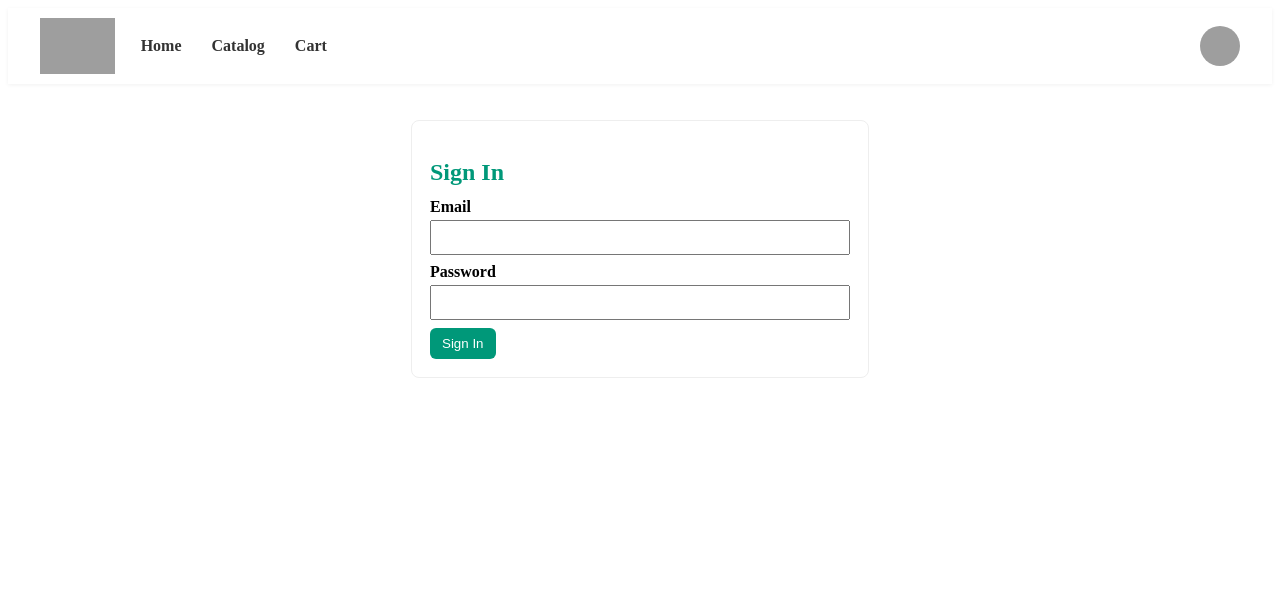
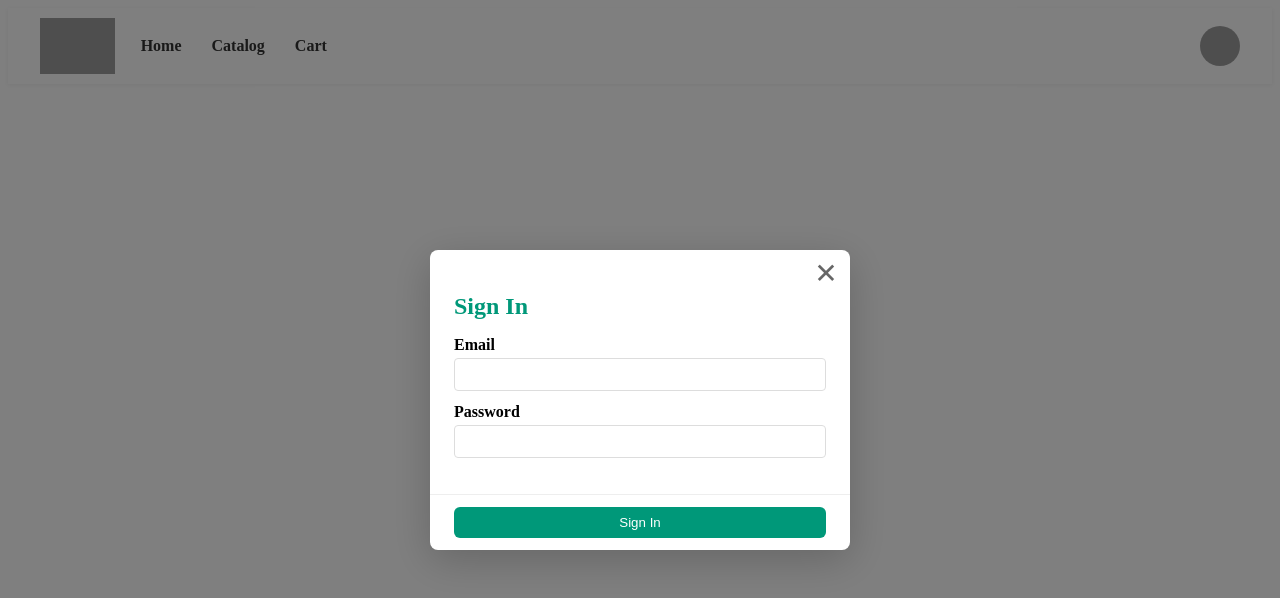
Before and after one commit to LazzouziYoussefEtu/TP_Angular_WebFullStack, an Angular app: page /signin in a window 1280 px wide. Shown: the top 598 px of the page. Built offline with nearby package versions, Linux system fonts and the light colour scheme; grey boxes are pictures that could not be loaded.

Commit message:
ADDED FEATURES added : signinComponent, registerComponent, loginService

```diff
--- a/src/app/models/User.ts
+++ b/src/app/models/User.ts
@@ -68,7 +68,7 @@ export interface IUser {
   }
 
   let user: User = new User("APLLLK");
-  user.lastName = "Chaimae"
+  user.lastName = "Youssef"
   user.firstName = "Angular"
   user.userType = userType.Admin
 
--- a/src/app/register/register.component.css
+++ b/src/app/register/register.component.css
@@ -1,14 +1,123 @@
-.register-container {
-  max-width: 420px;
-  margin: 36px auto;
-  padding: 18px;
-  border: 1px solid #eee;
-  border-radius: 8px;
-  background: white;
+.overlay {
+  position: fixed;
+  top: 0;
+  left: 0;
+  right: 0;
+  bottom: 0;
+  background: rgba(0, 0, 0, 0.5);
+  display: flex;
+  align-items: center;
+  justify-content: center;
+  z-index: 1000;
 }
 
-.register-container h2 { color: #009879; margin-bottom: 12px; }
-.register-container label { display: block; margin-bottom: 8px; font-weight: 600; }
-.register-container input { width: 100%; padding: 8px; margin-top: 4px; box-sizing: border-box; }
-.register-container button { background: #009879; color: white; border: none; padding: 8px 12px; border-radius: 6px; cursor: pointer; }
-.message { margin-top: 12px; color: #333; }
+.modal {
+  position: relative;
+  background: white;
+  max-width: 420px;
+  border-radius: 8px;
+  box-shadow: 0 4px 6px rgba(0, 0, 0, 0.1);
+  animation: slideIn 0.3s ease-out;
+}
+
+@keyframes slideIn {
+  from {
+    opacity: 0;
+    transform: translateY(-50px);
+  }
+  to {
+    opacity: 1;
+    transform: translateY(0);
+  }
+}
+
+.close {
+  position: absolute;
+  top: 8px;
+  right: 8px;
+  background: transparent;
+  border: none;
+  font-size: 24px;
+  cursor: pointer;
+  padding: 4px 8px;
+  color: #666;
+  border-radius: 4px;
+  transition: background-color 0.2s;
+}
+
+.close:hover {
+  background-color: #f0f0f0;
+  color: #333;
+}
+
+.body {
+  padding: 24px;
+}
+
+.body h2 {
+  color: #009879;
+  margin-bottom: 16px;
+  margin-top: 0;
+}
+
+.body form {
+  display: flex;
+  flex-direction: column;
+  gap: 12px;
+}
+
+.body label {
+  display: block;
+  font-weight: 600;
+  color: #333;
+  margin-bottom: 4px;
+}
+
+.body input {
+  width: 100%;
+  padding: 8px 12px;
+  border: 1px solid #ccc;
+  border-radius: 4px;
+  box-sizing: border-box;
+  font-size: 14px;
+}
+
+.body input:focus {
+  outline: none;
+  border-color: #009879;
+  box-shadow: 0 0 4px rgba(0, 152, 121, 0.3);
+}
+
+.message {
+  color: #d9534f;
+  font-size: 13px;
+  margin-top: 8px;
+  padding: 8px;
+  background-color: #f8d7da;
+  border-radius: 4px;
+}
+
+.bottom-bar {
+  display: flex;
+  justify-content: flex-end;
+  gap: 8px;
+  padding: 12px 24px;
+  border-top: 1px solid #eee;
+  background-color: #f9f9f9;
+  border-radius: 0 0 8px 8px;
+}
+
+.submit {
+  background: #009879;
+  color: white;
+  border: none;
+  padding: 8px 16px;
+  border-radius: 4px;
+  cursor: pointer;
+  font-weight: 600;
+  transition: background-color 0.2s;
+}
+
+.submit:hover {
+  background-color: #007a5f;
+}
--- a/src/app/register/register.component.html
+++ b/src/app/register/register.component.html
@@ -1,5 +1,8 @@
-<div class="register-container">
-  <h2>Register</h2>
+<div class="overlay">
+  <div class="modal">
+    <button class="close" (click)="close()">✕</button>
+    <div class="body">
+      <h2>Create Account</h2>
       <form>
         <label>
           First Name
@@ -17,8 +20,11 @@
           Password
           <input type="password" [(ngModel)]="password" name="password" />
         </label>
-    <button type="button" (click)="register()">Register</button>
+        <p class="message" *ngIf="message">{{ message }}</p>
       </form>
-
-  <p class="message" *ngIf="message">{{ message }}</p>
     </div>
+    <div class="bottom-bar">
+      <button class="submit" type="button" (click)="register()">Register</button>
+    </div>
+  </div>
+</div>
--- a/src/app/register/register.component.ts
+++ b/src/app/register/register.component.ts
@@ -1,11 +1,12 @@
 import { Component } from '@angular/core';
 import { CommonModule } from '@angular/common';
 import { FormsModule } from '@angular/forms';
+import { Router } from '@angular/router';
 import { UserService } from '../services/user.service';
 
 /**
  * RegisterComponent
- * Standalone form component allowing new user registration.
+ * Standalone form component allowing new user registration as a modal.
  */
 @Component({
   selector: 'app-register',
@@ -21,7 +22,12 @@ export class RegisterComponent {
   password: string = '';
   message: string | null = null;
 
-  constructor(private userService: UserService) {}
+  constructor(private userService: UserService, private router: Router) {}
+
+  /** Close the modal and navigate back */
+  close() {
+    this.router.navigate(['/home']);
+  }
 
   /** Register a new user with provided details */
   register() {
@@ -40,10 +46,13 @@ export class RegisterComponent {
     this.userService.signIn(newUserId);
     this.message = 'Registered and signed in successfully!';
 
-    // Clear form
-    this.firstName = '';
-    this.lastName = '';
-    this.email = '';
-    this.password = '';
+    // Clear form and navigate after delay
+    setTimeout(() => {
+      this.firstName = '';
+      this.lastName = '';
+      this.email = '';
+      this.password = '';
+      this.router.navigate(['/home']);
+    }, 1000);
   }
 }
--- a/src/app/signin/signin.component.css
+++ b/src/app/signin/signin.component.css
@@ -1,14 +1,71 @@
-.signin-container {
-  max-width: 420px;
-  margin: 36px auto;
-  padding: 18px;
-  border: 1px solid #eee;
-  border-radius: 8px;
-  background: white;
+.overlay {
+  position: fixed;
+  top: 0;
+  left: 0;
+  right: 0;
+  bottom: 0;
+  background: rgba(0, 0, 0, 0.5);
+  display: flex;
+  align-items: center;
+  justify-content: center;
+  z-index: 1000;
 }
 
-.signin-container h2 { color: #009879; margin-bottom: 12px; }
-.signin-container label { display: block; margin-bottom: 8px; font-weight: 600; }
-.signin-container input { width: 100%; padding: 8px; margin-top: 4px; box-sizing: border-box; }
-.signin-container button { background: #009879; color: white; border: none; padding: 8px 12px; border-radius: 6px; cursor: pointer; }
-.message { margin-top: 12px; color: #333; }
+.modal {
+  position: relative;
+  background: white;
+  border-radius: 8px;
+  width: 90%;
+  max-width: 420px;
+  box-shadow: 0 10px 40px rgba(0, 0, 0, 0.2);
+  overflow: hidden;
+}
+
+.close {
+  position: absolute;
+  top: 8px;
+  right: 8px;
+  background: transparent;
+  border: none;
+  font-size: 28px;
+  cursor: pointer;
+  color: #666;
+  padding: 0;
+  width: 32px;
+  height: 32px;
+  display: flex;
+  align-items: center;
+  justify-content: center;
+  z-index: 10;
+}
+
+.close:hover { color: #009879; }
+
+.body {
+  padding: 24px;
+}
+
+.body h2 { color: #009879; margin-bottom: 16px; }
+.body label { display: block; margin-bottom: 12px; font-weight: 600; }
+.body input { width: 100%; padding: 8px; margin-top: 4px; box-sizing: border-box; border: 1px solid #ddd; border-radius: 4px; }
+
+.bottom-bar {
+  padding: 12px 24px;
+  border-top: 1px solid #eee;
+  display: flex;
+  gap: 8px;
+}
+
+.submit {
+  background: #009879;
+  color: white;
+  border: none;
+  padding: 8px 16px;
+  border-radius: 6px;
+  cursor: pointer;
+  flex: 1;
+}
+
+.submit:hover { background: #007a63; }
+
+.message { margin: 8px 24px 12px; color: #333; font-size: 14px; }
--- a/src/app/signin/signin.component.html
+++ b/src/app/signin/signin.component.html
@@ -1,6 +1,9 @@
-<div class="signin-container">
+<div class="overlay">
+  <div class="modal">
+    <button class="close" aria-label="Close" (click)="close()">✕</button>
+    <div class="body">
       <h2>Sign In</h2>
-  <form (ngSubmit)="signIn()">
+      <form>
         <label>
           Email
           <input type="email" [(ngModel)]="email" name="email" />
@@ -9,8 +12,11 @@
           Password
           <input type="password" [(ngModel)]="password" name="password" />
         </label>
-    <button type="button" (click)="signIn()">Sign In</button>
       </form>
-
+    </div>
+    <div class="bottom-bar">
+      <button class="submit" (click)="signIn()">Sign In</button>
+    </div>
     <p class="message" *ngIf="message">{{ message }}</p>
   </div>
+</div>
--- a/src/app/signin/signin.component.ts
+++ b/src/app/signin/signin.component.ts
@@ -1,8 +1,13 @@
 import { Component } from '@angular/core';
 import { CommonModule } from '@angular/common';
 import { FormsModule } from '@angular/forms';
+import { Router } from '@angular/router';
 import { UserService } from '../services/user.service';
 
+/**
+ * SigninComponent
+ * Modal form for user sign-in with email and password.
+ */
 @Component({
   selector: 'app-signin',
   standalone: true,
@@ -15,9 +20,14 @@ export class SigninComponent {
   password: string = '';
   message: string | null = null;
 
-  constructor(private userService: UserService) {}
+  constructor(private userService: UserService, private router: Router) {}
 
-  // Simulated sign-in: signs in the first user if credentials are non-empty
+  /** Close the modal and navigate back */
+  close() {
+    this.router.navigate(['/home']);
+  }
+
+  /** Simulated sign-in: signs in the first user if credentials are non-empty */
   signIn() {
     if (!this.email || !this.password) {
       this.message = 'Please enter email and password.';
@@ -30,6 +40,7 @@ export class SigninComponent {
       if (user) {
         this.userService.signIn(user.userId as unknown as string);
         this.message = 'Signed in successfully.';
+        setTimeout(() => this.router.navigate(['/home']), 1000);
       } else {
         this.message = 'No user found to sign in.';
       }
```
Also changed, not shown: src/app/services/login.service.ts (added, +117 -0 lines), 1 other file (tests, documents, lock files or other folders). Lines whose indentation alone changed are shown as unchanged.
